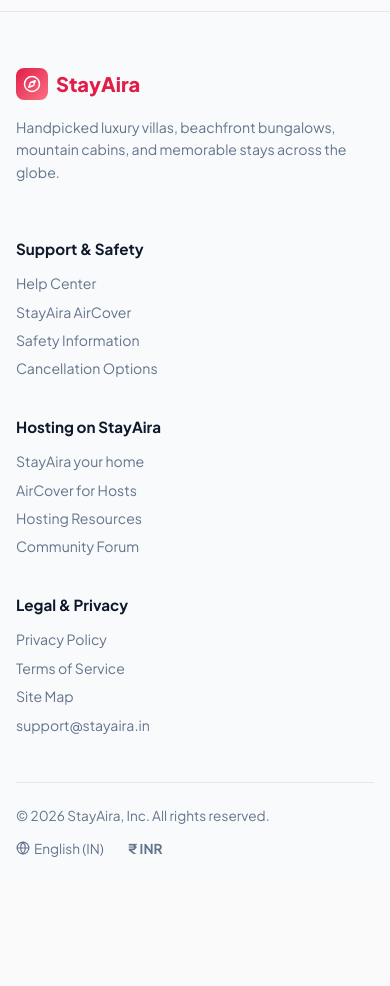
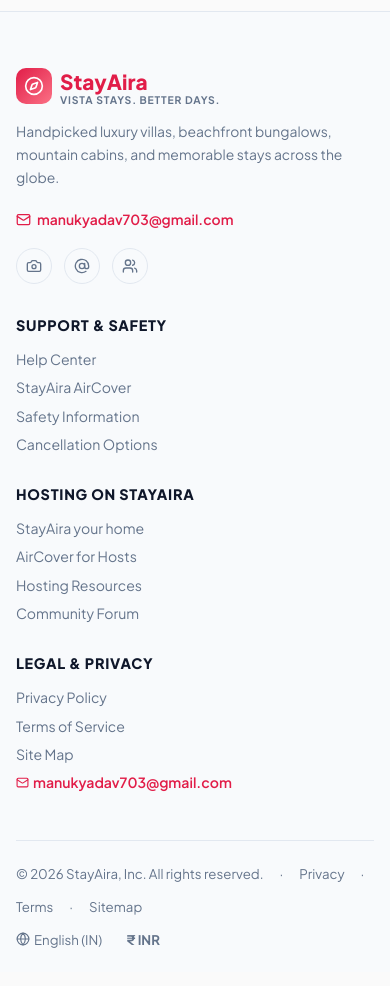
Before and after one commit to ManuKumarYadav/majorproject, a React (Vite) app in the folder frontend/: page /listings/new in a window 390 px wide. Shown: the part 1020-2006 px from the top of the page. Before the commit the page ends 1971 px from the top, so only its background shows below. Built offline with nearby package versions, Linux system fonts and the light colour scheme; no server answers.

Commit message:
Replace Airbnb logo with StayAira in Razorpay modal; revamp footer with responsive grid and manukyadav703@gmail.com

```diff
--- a/frontend/src/components/Footer.jsx
+++ b/frontend/src/components/Footer.jsx
@@ -1,65 +1,98 @@
 import React from 'react';
 import { Link } from 'react-router-dom';
-import { Compass, Globe, Heart } from 'lucide-react';
+import { Compass, Globe, Heart, Mail, Phone, Camera, AtSign, Users } from 'lucide-react';
 
 export default function Footer() {
   return (
     <footer style={{ background: 'var(--footer-bg)', borderTop: '1px solid var(--border-color)', marginTop: 'auto', padding: '3.5rem 0 1.5rem' }}>
       <div className="stayaira-container">
 
-        <div style={{ display: 'grid', gridTemplateColumns: 'repeat(auto-fit, minmax(220px, 1fr))', gap: '2.5rem', marginBottom: '3rem' }}>
+        {/* Top grid: 4 columns on desktop, 2 on tablet, 1 on mobile */}
+        <div className="footer-grid">
 
-          <div>
+          {/* Brand Column */}
+          <div className="footer-brand-col">
             <div style={{ display: 'flex', alignItems: 'center', gap: '0.5rem', marginBottom: '1rem' }}>
-              <div style={{ width: '32px', height: '32px', borderRadius: '8px', background: 'var(--primary-gradient)', display: 'flex', alignItems: 'center', justifyContent: 'center', color: '#fff' }}>
-                <Compass size={18} />
+              <div style={{ width: '36px', height: '36px', borderRadius: '10px', background: 'var(--primary-gradient)', display: 'flex', alignItems: 'center', justifyContent: 'center', color: '#fff' }}>
+                <Compass size={20} />
               </div>
-              <span style={{ fontSize: '1.25rem', fontWeight: '800', color: 'var(--primary)' }}>StayAira</span>
+              <div>
+                <span style={{ fontSize: '1.3rem', fontWeight: '900', color: 'var(--primary)' }}>StayAira</span>
+                <p style={{ fontSize: '0.65rem', fontWeight: '700', letterSpacing: '0.08em', color: 'var(--text-muted)', lineHeight: 1, margin: 0 }}>VISTA STAYS. BETTER DAYS.</p>
+              </div>
             </div>
-            <p style={{ fontSize: '0.88rem', color: 'var(--text-muted)', lineHeight: '1.6', marginBottom: '1rem' }}>
+            <p style={{ fontSize: '0.87rem', color: 'var(--text-muted)', lineHeight: '1.65', marginBottom: '1.25rem' }}>
               Handpicked luxury villas, beachfront bungalows, mountain cabins, and memorable stays across the globe.
             </p>
+            {/* Contact Email */}
+            <a href="mailto:manukyadav703@gmail.com" style={{ display: 'inline-flex', alignItems: 'center', gap: '6px', fontSize: '0.87rem', color: 'var(--primary)', fontWeight: '600', textDecoration: 'none', marginBottom: '1rem' }}>
+              <Mail size={15} />
+              manukyadav703@gmail.com
+            </a>
+            {/* Social Icons */}
+            <div style={{ display: 'flex', gap: '0.75rem', marginTop: '0.25rem' }}>
+              <a href="#" aria-label="Instagram" style={{ width: '36px', height: '36px', borderRadius: '50%', border: '1.5px solid var(--border-color)', display: 'flex', alignItems: 'center', justifyContent: 'center', color: 'var(--text-muted)', textDecoration: 'none', transition: 'all 0.2s ease' }}>
+                <Camera size={16} />
+              </a>
+              <a href="#" aria-label="Twitter" style={{ width: '36px', height: '36px', borderRadius: '50%', border: '1.5px solid var(--border-color)', display: 'flex', alignItems: 'center', justifyContent: 'center', color: 'var(--text-muted)', textDecoration: 'none', transition: 'all 0.2s ease' }}>
+                <AtSign size={16} />
+              </a>
+              <a href="#" aria-label="Community" style={{ width: '36px', height: '36px', borderRadius: '50%', border: '1.5px solid var(--border-color)', display: 'flex', alignItems: 'center', justifyContent: 'center', color: 'var(--text-muted)', textDecoration: 'none', transition: 'all 0.2s ease' }}>
+                <Users size={16} />
+              </a>
+            </div>
           </div>
 
           <div>
-            <h4 style={{ fontWeight: '700', fontSize: '0.95rem', marginBottom: '1rem' }}>Support & Safety</h4>
+            <h4 style={{ fontWeight: '800', fontSize: '0.9rem', marginBottom: '1rem', textTransform: 'uppercase', letterSpacing: '0.05em', color: 'var(--text-main)' }}>Support & Safety</h4>
             <ul style={{ listStyle: 'none', display: 'flex', flexDirection: 'column', gap: '0.65rem', fontSize: '0.88rem', color: 'var(--text-muted)' }}>
-              <li><Link to="/help">Help Center</Link></li>
-              <li><Link to="/aircover">StayAira AirCover</Link></li>
-              <li><Link to="/safety">Safety Information</Link></li>
-              <li><Link to="/cancellation">Cancellation Options</Link></li>
+              <li><Link to="/help" style={{ color: 'inherit', textDecoration: 'none', transition: 'color 0.2s' }}>Help Center</Link></li>
+              <li><Link to="/aircover" style={{ color: 'inherit', textDecoration: 'none', transition: 'color 0.2s' }}>StayAira AirCover</Link></li>
+              <li><Link to="/safety" style={{ color: 'inherit', textDecoration: 'none', transition: 'color 0.2s' }}>Safety Information</Link></li>
+              <li><Link to="/cancellation" style={{ color: 'inherit', textDecoration: 'none', transition: 'color 0.2s' }}>Cancellation Options</Link></li>
             </ul>
           </div>
 
           <div>
-            <h4 style={{ fontWeight: '700', fontSize: '0.95rem', marginBottom: '1rem' }}>Hosting on StayAira</h4>
+            <h4 style={{ fontWeight: '800', fontSize: '0.9rem', marginBottom: '1rem', textTransform: 'uppercase', letterSpacing: '0.05em', color: 'var(--text-main)' }}>Hosting on StayAira</h4>
             <ul style={{ listStyle: 'none', display: 'flex', flexDirection: 'column', gap: '0.65rem', fontSize: '0.88rem', color: 'var(--text-muted)' }}>
-              <li><Link to="/listings/new">StayAira your home</Link></li>
-              <li><Link to="/insurance">AirCover for Hosts</Link></li>
-              <li><Link to="/resources">Hosting Resources</Link></li>
-              <li><Link to="/community">Community Forum</Link></li>
+              <li><Link to="/listings/new" style={{ color: 'inherit', textDecoration: 'none', transition: 'color 0.2s' }}>StayAira your home</Link></li>
+              <li><Link to="/insurance" style={{ color: 'inherit', textDecoration: 'none', transition: 'color 0.2s' }}>AirCover for Hosts</Link></li>
+              <li><Link to="/resources" style={{ color: 'inherit', textDecoration: 'none', transition: 'color 0.2s' }}>Hosting Resources</Link></li>
+              <li><Link to="/community" style={{ color: 'inherit', textDecoration: 'none', transition: 'color 0.2s' }}>Community Forum</Link></li>
             </ul>
           </div>
 
           <div>
-            <h4 style={{ fontWeight: '700', fontSize: '0.95rem', marginBottom: '1rem' }}>Legal & Privacy</h4>
+            <h4 style={{ fontWeight: '800', fontSize: '0.9rem', marginBottom: '1rem', textTransform: 'uppercase', letterSpacing: '0.05em', color: 'var(--text-main)' }}>Legal & Privacy</h4>
             <ul style={{ listStyle: 'none', display: 'flex', flexDirection: 'column', gap: '0.65rem', fontSize: '0.88rem', color: 'var(--text-muted)' }}>
-              <li><Link to="/privacy">Privacy Policy</Link></li>
-              <li><Link to="/terms">Terms of Service</Link></li>
-              <li><Link to="/sitemap">Site Map</Link></li>
-              <li><a href="mailto:support@stayaira.in">support@stayaira.in</a></li>
+              <li><Link to="/privacy" style={{ color: 'inherit', textDecoration: 'none', transition: 'color 0.2s' }}>Privacy Policy</Link></li>
+              <li><Link to="/terms" style={{ color: 'inherit', textDecoration: 'none', transition: 'color 0.2s' }}>Terms of Service</Link></li>
+              <li><Link to="/sitemap" style={{ color: 'inherit', textDecoration: 'none', transition: 'color 0.2s' }}>Site Map</Link></li>
+              <li>
+                <a href="mailto:manukyadav703@gmail.com" style={{ color: 'var(--primary)', textDecoration: 'none', fontWeight: '600', display: 'inline-flex', alignItems: 'center', gap: '4px' }}>
+                  <Mail size={13} /> manukyadav703@gmail.com
+                </a>
+              </li>
             </ul>
           </div>
 
         </div>
 
+        {/* Bottom bar */}
         <div style={{
           borderTop: '1px solid var(--border-color)', paddingTop: '1.5rem',
           display: 'flex', flexWrap: 'wrap', alignItems: 'center', justifyContent: 'space-between',
-          gap: '1rem', fontSize: '0.85rem', color: 'var(--text-muted)'
+          gap: '1rem', fontSize: '0.83rem', color: 'var(--text-muted)'
         }}>
-          <div>
-            © {new Date().getFullYear()} StayAira, Inc. All rights reserved.
+          <div style={{ display: 'flex', flexWrap: 'wrap', alignItems: 'center', gap: '1rem' }}>
+            <span>© {new Date().getFullYear()} StayAira, Inc. All rights reserved.</span>
+            <span>·</span>
+            <Link to="/privacy" style={{ color: 'inherit', textDecoration: 'none' }}>Privacy</Link>
+            <span>·</span>
+            <Link to="/terms" style={{ color: 'inherit', textDecoration: 'none' }}>Terms</Link>
+            <span>·</span>
+            <Link to="/sitemap" style={{ color: 'inherit', textDecoration: 'none' }}>Sitemap</Link>
           </div>
           <div style={{ display: 'flex', alignItems: 'center', gap: '1.5rem' }}>
             <span style={{ display: 'flex', alignItems: 'center', gap: '4px' }}><Globe size={14} /> English (IN)</span>
--- a/frontend/src/index.css
+++ b/frontend/src/index.css
@@ -126,6 +126,15 @@ a { color: inherit; text-decoration: none; }
 .navbar-search-mobile-label { display: none !important; }
 .mobile-only-dropdown-item { display: none !important; }
 
+/* Footer grid: 4 columns on desktop, responsive */
+.footer-grid {
+  display: grid;
+  grid-template-columns: 1.6fr 1fr 1fr 1fr;
+  gap: 2.5rem;
+  margin-bottom: 3rem;
+}
+.footer-brand-col { max-width: 280px; }
+
 .detail-layout-grid {
   display: grid !important;
   grid-template-columns: minmax(0, 1fr) 380px !important;
@@ -150,6 +159,14 @@ a { color: inherit; text-decoration: none; }
     max-width: 420px !important;
     margin: 2rem auto 0 !important;
   }
+  .footer-grid {
+    grid-template-columns: 1fr 1fr;
+    gap: 2rem;
+  }
+  .footer-brand-col {
+    grid-column: 1 / -1;
+    max-width: 100%;
+  }
 }
 
 @media (max-width: 880px) {
@@ -161,6 +178,16 @@ a { color: inherit; text-decoration: none; }
   }
   .mobile-only-dropdown-item {
     display: flex !important;
+  }
+}
+
+@media (max-width: 640px) {
+  .footer-grid {
+    grid-template-columns: 1fr;
+  }
+  .footer-brand-col {
+    grid-column: 1;
+    max-width: 100%;
   }
 }
 
```
Also changed, not shown: frontend/src/pages/ListingDetail.jsx (+1 -1 lines).
